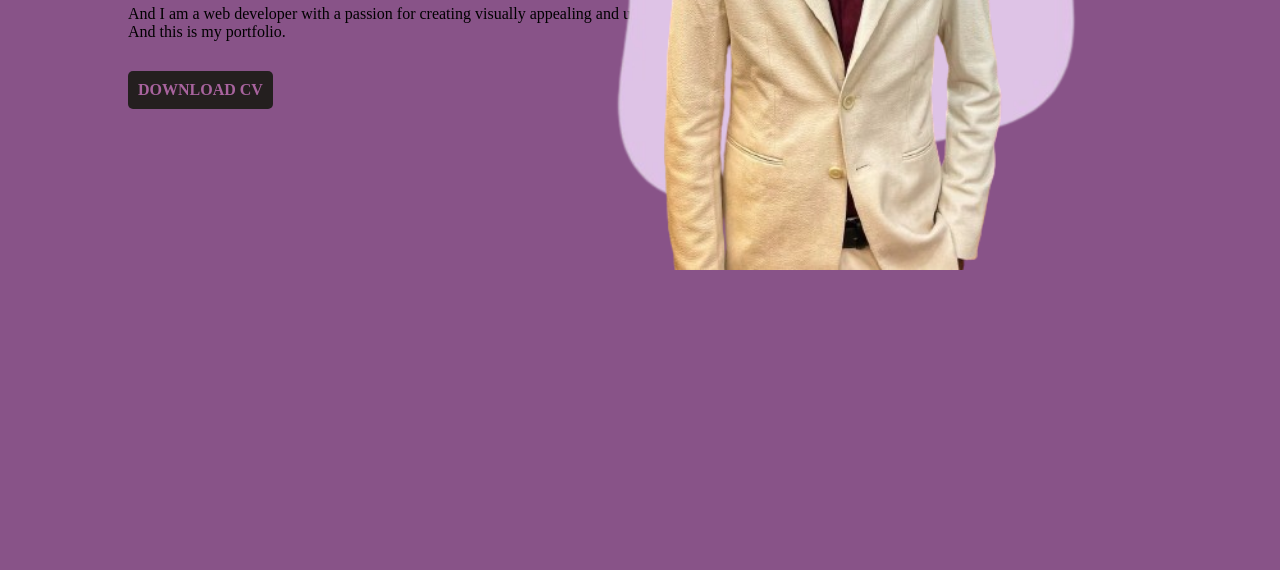
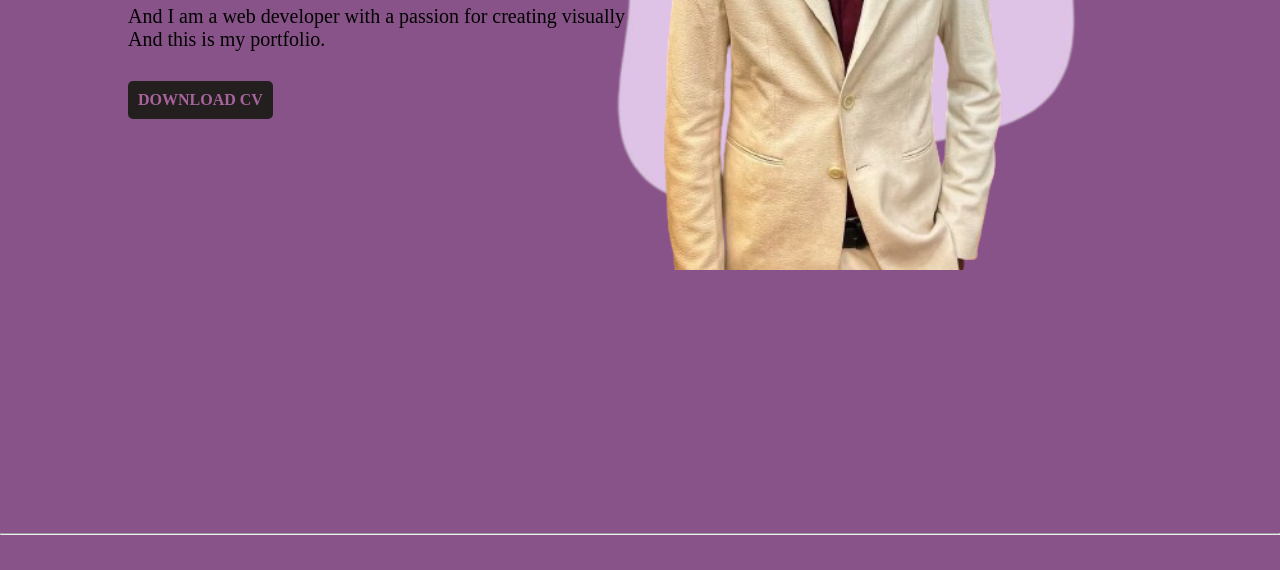
Before and after one commit to purushowtham/Portfolio, a plain HTML site: page index.html in a window 1280 px wide. Shown: the part 530-1100 px from the top of the page. Drawn offline with Linux system fonts and the light colour scheme.

Commit message:
Update port.css

```diff
--- a/port.css
+++ b/port.css
@@ -51,6 +51,10 @@ nav ul li a:hover{
     font-size: 50px;
     color: black;
     margin-bottom: 20px;
+}
+.sai p{
+    font-size: 20px;
+    font-weight: 500;
 }
 span{
     color:rgb(84, 2, 84)
```
